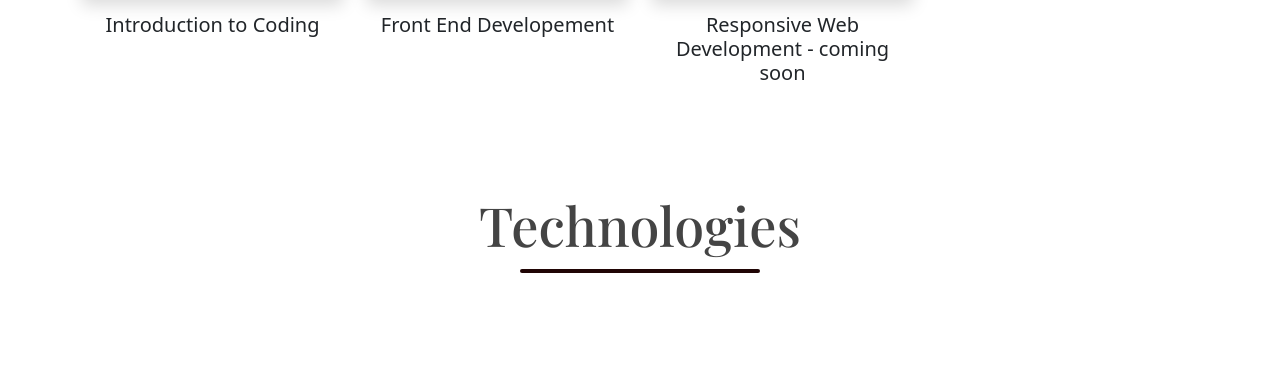
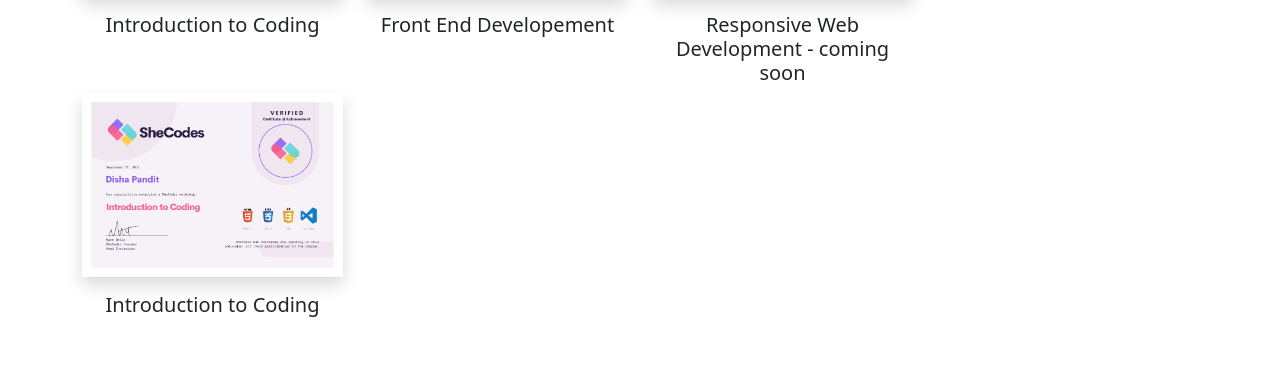
Before and after one commit to DishaDarpan/Portfolio, a plain HTML site: page about.html in a window 1280 px wide. Shown: the part 1123-1493 px from the top of the page. Drawn offline with nearby package versions, Linux system fonts and the light colour scheme.

Commit message:
Updated about.html

```diff
--- a/about.html
+++ b/about.html
@@ -157,6 +157,22 @@
           <h5 class="text-center mt-3 img-description">React - coming soon</h5>
         </div>
       </div>
+      <div class="row">
+        <div class="col-md-3 pb-3">
+          <a
+            href="https://www.shecodes.io/certificates/0779bba6720d0568763686ea33d08bc0"
+            target="_blank"
+          >
+            <img
+              src="images/introduction-to-coding.png"
+              alt="SheCodes 'Introduction to Coding' Certificate"
+              class="img-fluid shadow"
+            />
+          </a>
+          <h5 class="text-center mt-3 img-description">
+            Introduction to Coding
+          </h5>
+        </div>
     </div>
     <div class="container skills-container">
       <h2 class="subtitle">Technologies</h2>
```
